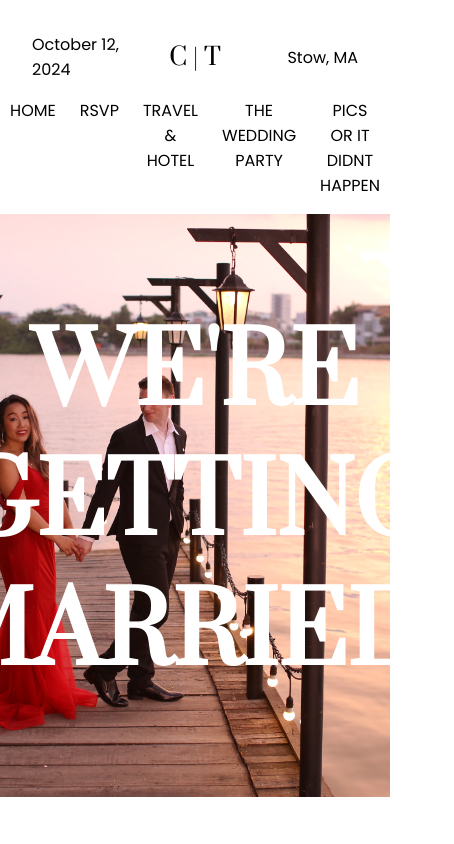
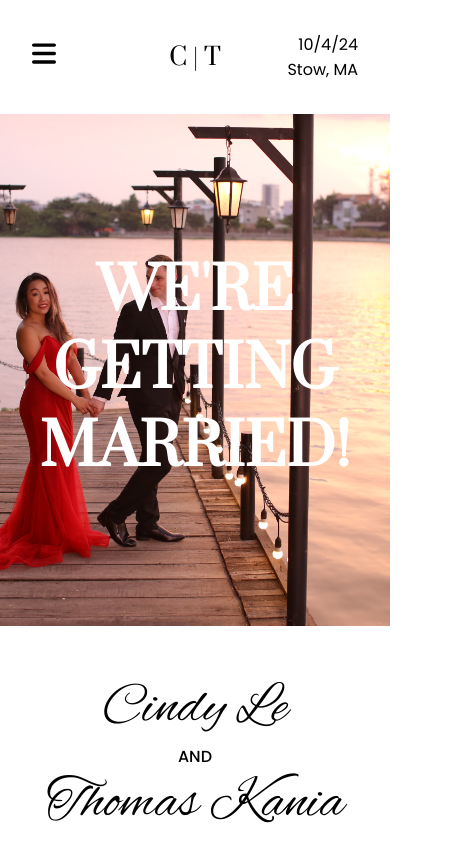
Before and after one commit to APJohns/cltk-wedding, a SvelteKit app: page / in a window 390 px wide. Shown: the top 844 px of the page, 454 px wide, since content can reach past the window. Built offline with nearby package versions, Linux system fonts and the light colour scheme.

Commit message:
make styling responsive

```diff
--- a/src/routes/+layout.svelte
+++ b/src/routes/+layout.svelte
@@ -1,16 +1,26 @@
 <script>
 	import './styles.css';
+	import bars from '$lib/images/bars.svg';
+
+	let isOpen = false;
 </script>
 
 <div class="app">
 	<header class="header">
 		<div class="banner">
-			<p>October 12, 2024</p>
+			<p class="on-lg">October 12, 2024</p>
+			<div class="nav-trigger-wrapper on-sm">
+				<button class="nav-trigger" on:click={() => (isOpen = !isOpen)}>
+					<img srcset={bars} alt="menu" />
+				</button>
+			</div>
 			<p class="logo">C | T</p>
-			<p>Stow, MA</p>
+			<p>
+				<span class="on-sm">10/4/24</span>
+				Stow, MA
+			</p>
 		</div>
-
-		<nav class="nav-primary">
+		<nav class={`nav-primary${isOpen ? ' open' : ''}`}>
 			<ul class="nav-list">
 				<li><a href="/" class="nav-link">Home</a></li>
 				<li><a href="/rsvp" class="nav-link">RSVP</a></li>
@@ -49,16 +59,42 @@
 		}
 	}
 
+	.on-lg {
+		display: none;
+	}
+
+	.on-sm {
+		display: block;
+	}
+
 	.logo {
 		font-family: var(--font-headings);
 		font-size: 1.5rem;
 	}
 
+	.nav-trigger-wrapper {
+		display: flex;
+		justify-content: start;
+	}
+
+	.nav-trigger {
+		display: block;
+		border: 0;
+		padding: 0;
+		max-width: 1.5rem;
+	}
+
 	.nav-primary {
+		display: none;
+
+		&.open {
+			display: block;
+		}
 	}
 
 	.nav-list {
 		display: flex;
+		flex-direction: column;
 		justify-content: center;
 		gap: 1.5rem;
 		margin: 0;
@@ -81,4 +117,22 @@
 		flex-direction: column;
 		min-height: 100vh;
 	}
+
+	@media (min-width: 800px) {
+		.on-lg {
+			display: block;
+		}
+
+		.on-sm {
+			display: none;
+		}
+
+		.nav-primary {
+			display: block;
+		}
+
+		.nav-list {
+			flex-direction: row;
+		}
+	}
 </style>
--- a/src/routes/+page.svelte
+++ b/src/routes/+page.svelte
@@ -77,12 +77,12 @@
 		display: flex;
 		justify-content: center;
 		align-items: center;
-		padding: 2rem;
+		padding: 1rem;
 		min-height: 30rem;
 		color: white;
-		font-size: 3rem;
 		text-transform: uppercase;
-		font-family: 'Prata';
+		font-family: var(--font-headings);
+		font-size: 1.8rem;
 		background-image: url('$lib/images/dock.jpeg');
 		background-size: cover;
 		background-position: center;
@@ -113,4 +113,11 @@
 		width: 50%;
 		font-size: 1.5rem;
 	}
+
+	@media (min-width: 800px) {
+		.hero {
+			padding: 2rem;
+			font-size: 3rem;
+		}
+	}
 </style>
--- a/src/routes/rsvp/+page.svelte
+++ b/src/routes/rsvp/+page.svelte
@@ -83,7 +83,7 @@
 <style>
 	.wrapper {
 		border-top: 1px solid #ddd;
-		padding-top: 2rem;
+		padding: 2rem var(--padding-h) 0 var(--padding-h);
 
 		& h2 {
 			font-family: var(--font-headings);
@@ -92,6 +92,7 @@
 
 	.guest-code-form {
 		display: flex;
+		flex-wrap: wrap;
 		gap: 1rem;
 		justify-content: center;
 		margin-top: 2rem;
```
Also changed, not shown: src/lib/images/bars.svg (added).
